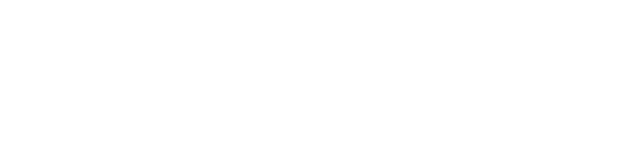
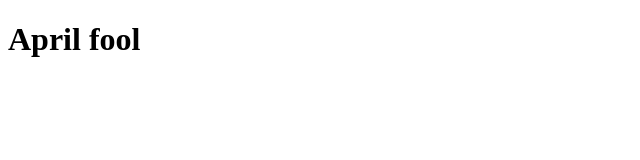
Before and after one commit to 99220040811/project-2, a plain HTML site: page index.html in a window 1280 px wide. Shown: the whole page, without its empty margins (0-640 px from the left). Drawn offline with Linux system fonts and the light colour scheme.

Commit message:
add message

```diff
--- a/index.html
+++ b/index.html
@@ -3,9 +3,10 @@
 <head>
     <meta charset="UTF-8">
     <meta name="viewport" content="width=device-width, initial-scale=1.0">
-    <title>Document</title>
+    <title>project 2</title>
 </head>
 <body>
+    <h1>April fool</h1>
 
 </body>
 </html>
```
